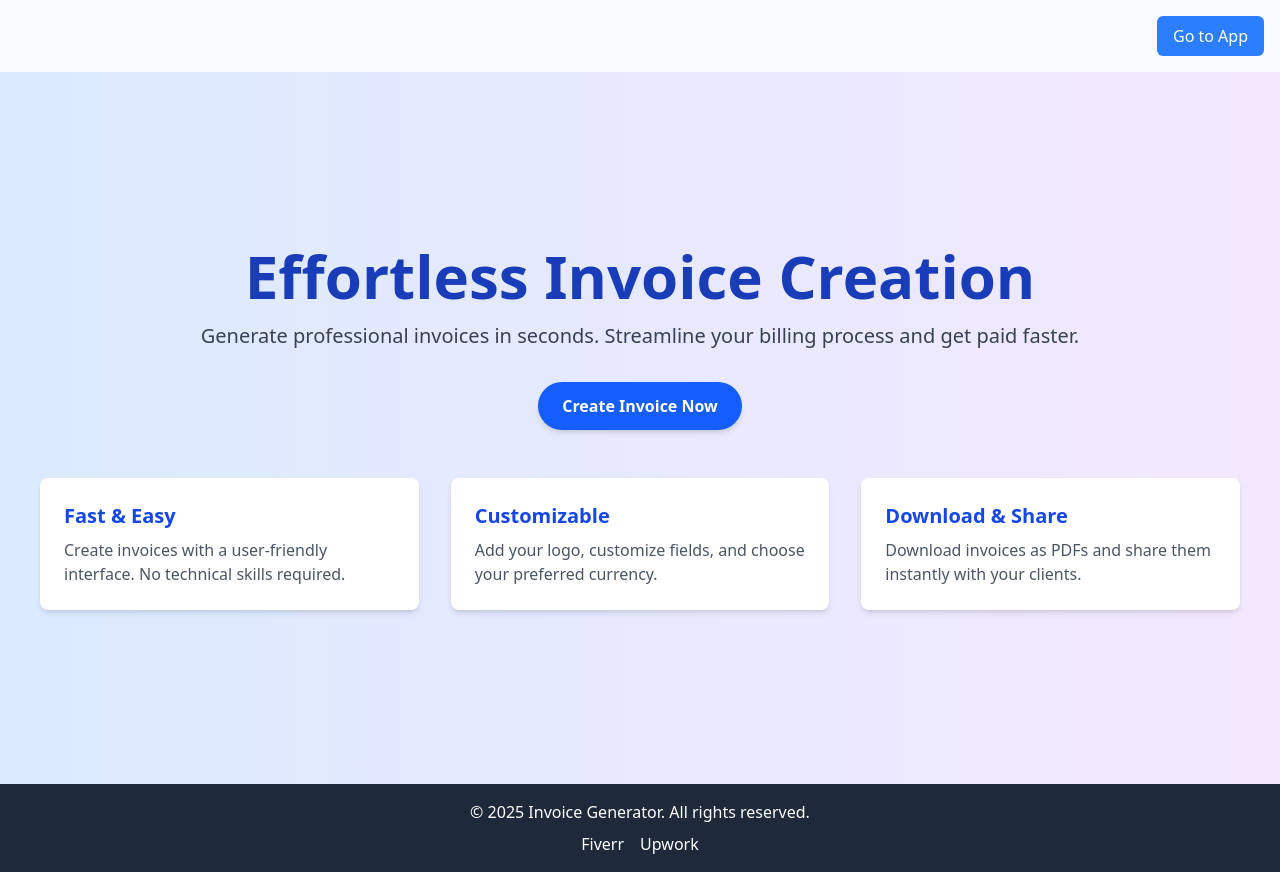
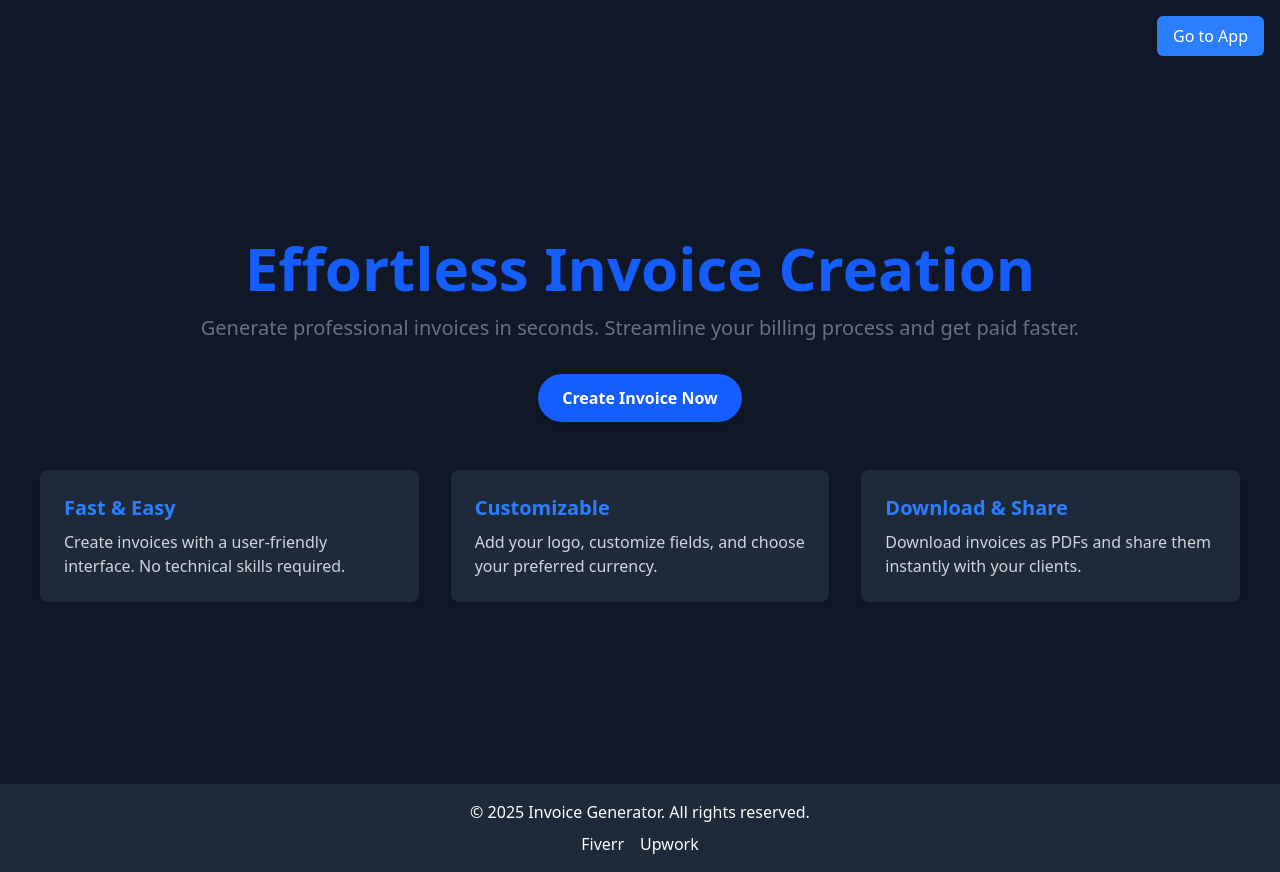
Before and after one commit to haidertoqeer/invoice-generator, a React (Vite) app: page / in a window 1280 px wide. Built offline with nearby package versions, Linux system fonts and the light colour scheme; what @react-pdf/renderer would draw is missing.

Commit message:
favicon and dark color added in landing page

```diff
--- a/index.html
+++ b/index.html
@@ -2,7 +2,7 @@
 <html lang="en">
   <head>
     <meta charset="UTF-8" />
-    <link rel="icon" type="image/svg+xml" href="/vite.svg" />
+    <link rel="icon" type="image/svg+xml" href="./src/assets/favicon.jpg" />
     <meta name="viewport" content="width=device-width, initial-scale=1.0" />
     <title>React Dynamic Invoice</title>
     <meta name="author" content="haidertoqeer" />
--- a/src/component/LandingPage.tsx
+++ b/src/component/LandingPage.tsx
@@ -4,12 +4,12 @@ import { Link } from 'react-router-dom';
 const LandingPage: React.FC = () => {
   return (
     <div className="min-h-screen flex flex-col"> {/* Changed to flex-col */}
-      <div className="container mx-auto px-10 flex-grow bg-gradient-to-r from-blue-100 to-purple-100 flex flex-col justify-center items-center">
+      <div className="container mx-auto px-10 flex-grow bg-gray-900 flex flex-col justify-center items-center">
         <div className="text-center">
-          <h1 className="text-4xl md:text-6xl font-extrabold text-blue-800 mb-4">
+          <h1 className="text-4xl md:text-6xl font-extrabold text-blue-600 mb-4">
             Effortless Invoice Creation
           </h1>
-          <p className="text-lg md:text-xl text-gray-700 mb-8">
+          <p className="text-lg md:text-xl text-gray-500 mb-8">
             Generate professional invoices in seconds. Streamline your billing process and get paid faster.
           </p>
           <div className="flex justify-center space-x-4">
@@ -19,19 +19,19 @@ const LandingPage: React.FC = () => {
           </div>
         </div>
 
-        <div className="mt-12">
+        <div className="mt-12 mb-4">
           <div className="grid grid-cols-1 md:grid-cols-3 gap-8">
-            <div className="p-6 bg-white rounded-lg shadow-md hover:shadow-lg transition duration-300 ease-in-out">
-              <h3 className="text-xl font-semibold text-blue-700 mb-2">Fast & Easy</h3>
-              <p className="text-gray-600">Create invoices with a user-friendly interface. No technical skills required.</p>
+            <div className="p-6 bg-gray-800 rounded-lg shadow-md hover:shadow-lg transition duration-300 ease-in-out">
+              <h3 className="text-xl font-semibold text-blue-500 mb-2">Fast & Easy</h3>
+              <p className="text-gray-300">Create invoices with a user-friendly interface. No technical skills required.</p>
             </div>
-            <div className="p-6 bg-white rounded-lg shadow-md hover:shadow-lg transition duration-300 ease-in-out">
-              <h3 className="text-xl font-semibold text-blue-700 mb-2">Customizable</h3>
-              <p className="text-gray-600">Add your logo, customize fields, and choose your preferred currency.</p>
+            <div className="p-6 bg-gray-800 rounded-lg shadow-md hover:shadow-lg transition duration-300 ease-in-out">
+              <h3 className="text-xl font-semibold text-blue-500 mb-2">Customizable</h3>
+              <p className="text-gray-300">Add your logo, customize fields, and choose your preferred currency.</p>
             </div>
-            <div className="p-6 bg-white rounded-lg shadow-md hover:shadow-lg transition duration-300 ease-in-out">
-              <h3 className="text-xl font-semibold text-blue-700 mb-2">Download & Share</h3>
-              <p className="text-gray-600">Download invoices as PDFs and share them instantly with your clients.</p>
+            <div className="p-6 bg-gray-800 rounded-lg shadow-md hover:shadow-lg transition duration-300 ease-in-out">
+              <h3 className="text-xl font-semibold text-blue-500 mb-2">Download & Share</h3>
+              <p className="text-gray-300">Download invoices as PDFs and share them instantly with your clients.</p>
             </div>
           </div>
         </div>
--- a/src/main.jsx
+++ b/src/main.jsx
@@ -12,7 +12,7 @@ const Navigation = () => {
   const isAppRoute = location.pathname === '/app';
 
   return (
-    <nav className="p-4 bg-gray-50 flex justify-end">
+    <nav className="p-4 bg-gray-900 flex justify-end">
       {isAppRoute ? (
         <Link to="/" className="bg-blue-500 hover:bg-blue-600 text-white py-2 px-4 rounded-md">
           Home
```
Also changed, not shown: src/assets/favicon.jpg (added).
